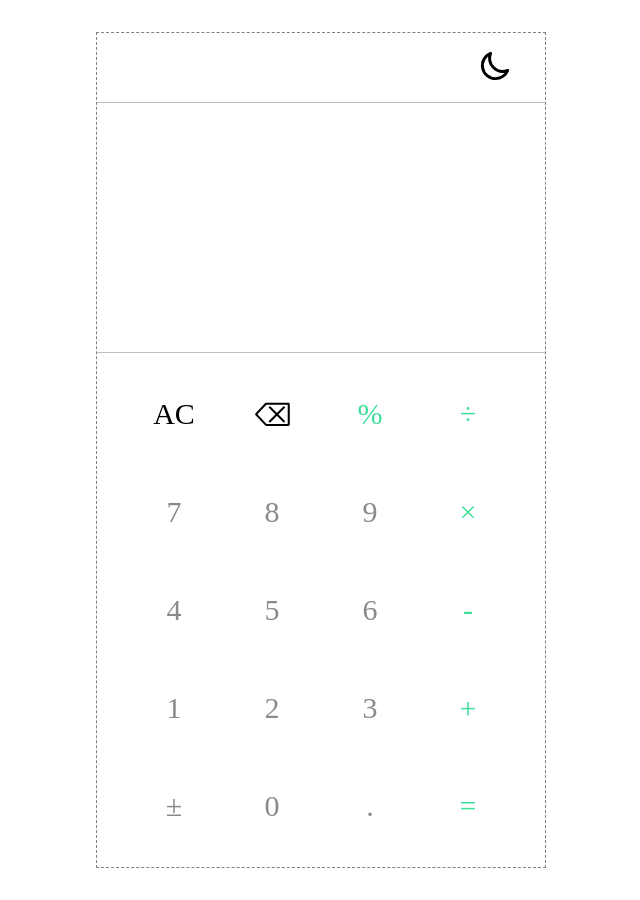
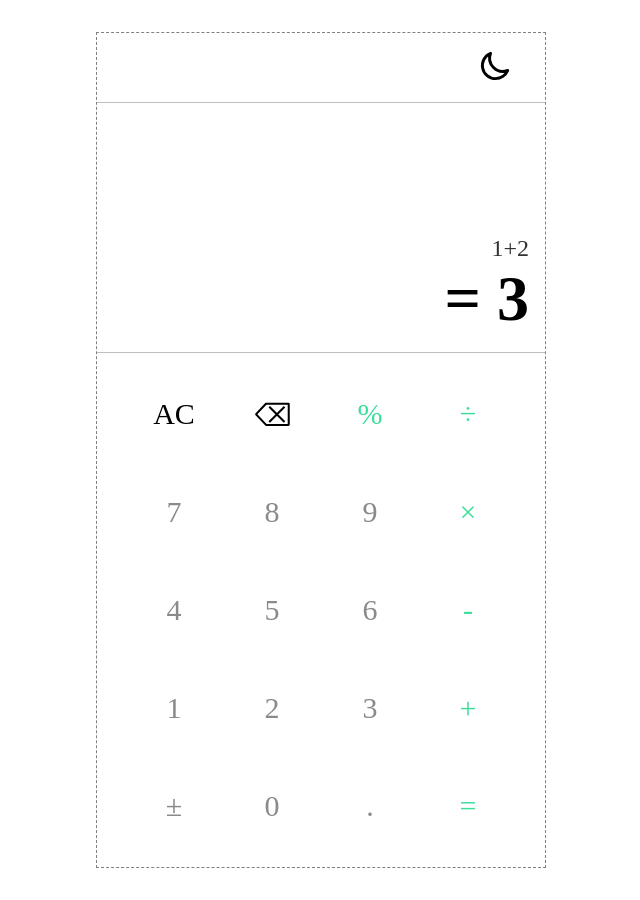
Before and after one commit to SoftBoy4k/calculator, a React (Vite) app: page / in a window 1280 px wide. Shown: the whole page, without its empty margins (319-959 px from the left). Built offline with nearby package versions, Linux system fonts and the light colour scheme.

Commit message:
added style for the text in the main window

```diff
--- a/src/App.tsx
+++ b/src/App.tsx
@@ -7,14 +7,18 @@ import Window from './components/Window';
 
 function App() {
 
+  const answer = "= 3";
+
   const [isDarkTheme, setIsDarkTheme] = useState<boolean>(false);
+
+  const [currentEquation, setCurrentEquation] = useState<string>("1+2");
 
   return (
     <>
       <Container>
         <Header isDarkTheme={isDarkTheme} setIsDarkTheme={setIsDarkTheme}/>
-        <Window isDarkTheme={isDarkTheme}/>
-        <Keyboard isDarkTheme={isDarkTheme}/>
+        <Window isDarkTheme={isDarkTheme} currentEquation={currentEquation} answer={answer}/>
+        <Keyboard isDarkTheme={isDarkTheme} setCurrentEquation={setCurrentEquation}/>
       </Container>
     </>
   )
--- a/src/components/Keyboard.tsx
+++ b/src/components/Keyboard.tsx
@@ -1,10 +1,12 @@
 import { deleteArrowIconDark, deleteArrowIconLight } from "../svg"
 
 interface KeyboardProps {
-  isDarkTheme: boolean
+  isDarkTheme: boolean,
+  setCurrentEquation: (arg0: string) => void,
 }
 
-const Keyboard = ({isDarkTheme}: KeyboardProps) => {
+const Keyboard = ({isDarkTheme, setCurrentEquation}: KeyboardProps) => {
+
   return (
     <ul className={`keyboard ${isDarkTheme ? "keyboard--dark" : "keyboard--light" }`}>
       <li className={`keyboard__item ${isDarkTheme ? "keyboard__main-item--dark" : "keyboard__main-item--light" }`}>AC</li>
--- a/src/components/Window.tsx
+++ b/src/components/Window.tsx
@@ -1,12 +1,24 @@
 
 interface WindowProps {
-  isDarkTheme: boolean
+  isDarkTheme: boolean,
+  currentEquation: string,
+  answer: string
 }
 
-const Window = ({isDarkTheme}: WindowProps) => {
+const Window = ({isDarkTheme, currentEquation, answer}: WindowProps) => {
+
+  const getClassNameForTextEquation = ():string => {
+    if (answer) {
+      return `window__secondary-text ${isDarkTheme ? "window__secondary-text--dark" : "window__secondary-text--light" }`;
+    } else {
+      return `window__main-text ${isDarkTheme ? "window__main-text--dark" : "window__main-text--light" }`;
+    }
+  }
+
   return (
     <div className={`window ${isDarkTheme ? "window--dark" : "window--light" }`}>
-
+      <p className={getClassNameForTextEquation()}>{currentEquation}</p>
+      <p className={`window__main-text ${isDarkTheme ? "window__main-text--dark" : "window__main-text--light" }`}>{answer}</p>
     </div>
   )
 }
--- a/src/index.css
+++ b/src/index.css
@@ -58,7 +58,11 @@
 .window {
     width: 100%;
     height: 250px;
-
+    display: flex;
+    justify-content: end;
+    align-items: end;
+    flex-direction: column;
+    padding: 1rem;
 }
 
 .window--dark {
@@ -69,6 +73,31 @@
 .window--light {
     background-color: rgb(255, 255, 255);
     border-bottom: 1px solid rgba(0, 0, 0, 0.25);
+}
+
+.window__main-text {
+    font-size: 4rem;
+    font-weight: 600;
+}
+
+.window__secondary-text {
+    font-size: 1.5rem;
+}
+
+.window__main-text--dark {
+    color: rgb(245, 245, 245);
+}
+
+.window__main-text--light {
+    color: black;
+}
+
+.window__secondary-text--dark {
+    color: rgb(225, 225, 225);
+}
+
+.window__secondary-text--light {
+    color: rgb(50, 50, 50);
 }
 
 /* ====================== / Window ========================== */
```
